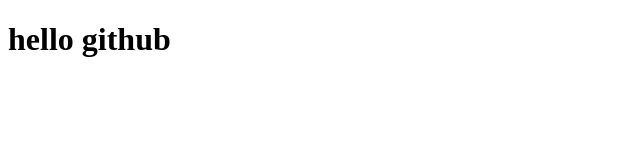
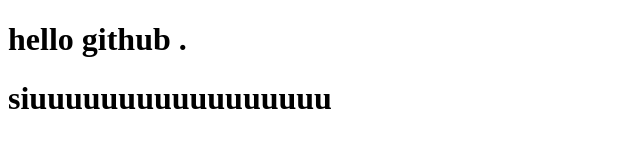
Before and after one commit to FarbianTP2/JSA02, a plain HTML site: page index.html in a window 1280 px wide. Shown: the whole page, without its empty margins (0-640 px from the left). Drawn offline with Linux system fonts and the light colour scheme.

Commit message:
commit-v2

```diff
--- a/index.html
+++ b/index.html
@@ -6,6 +6,7 @@
     <title>Document</title>
 </head>
 <body>
-    <h1>hello github</h1>
+    <h1>hello github .</h1>
+    <h1>siuuuuuuuuuuuuuuuuu</h1>
 </body>
 </html>
```
